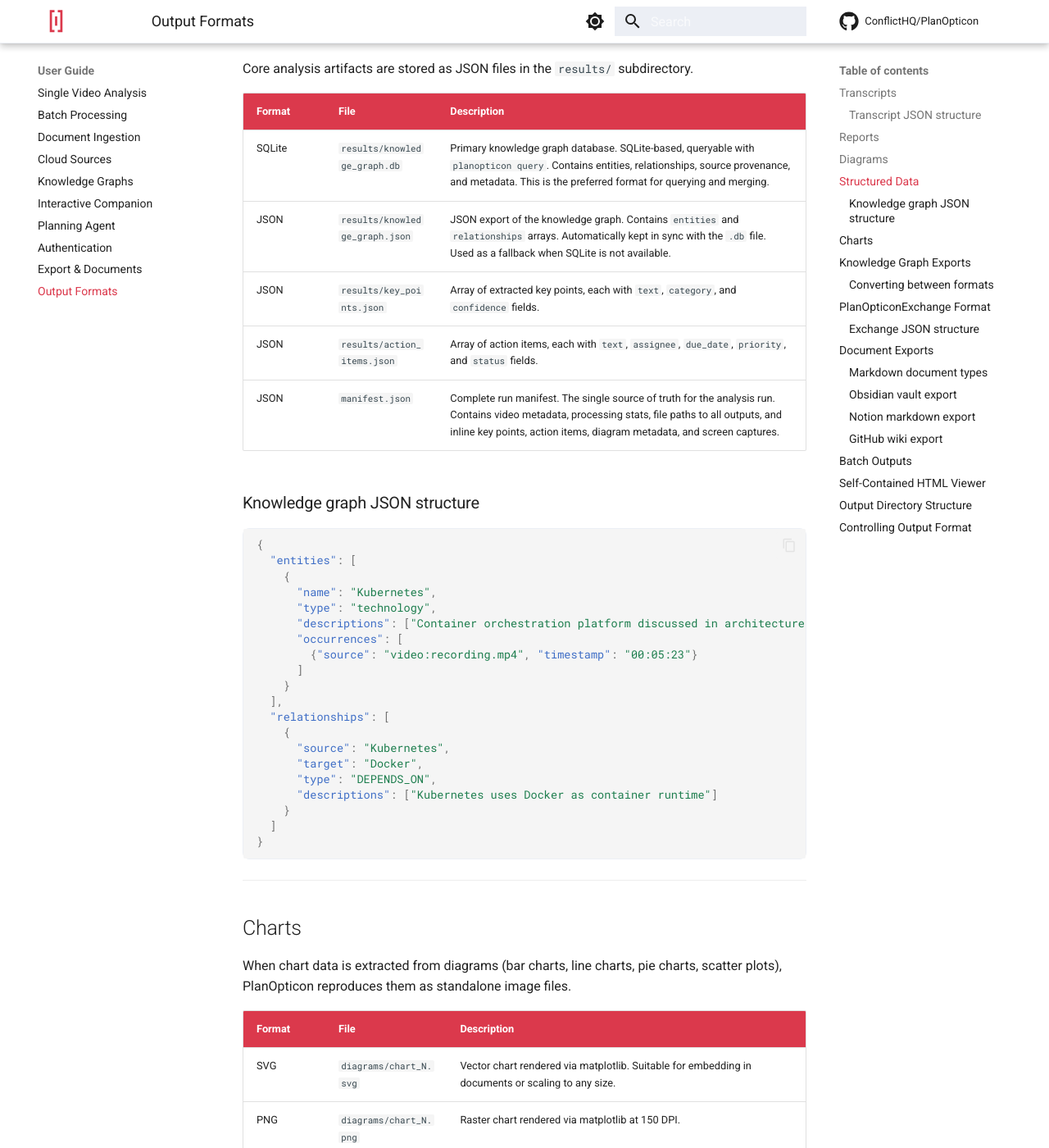
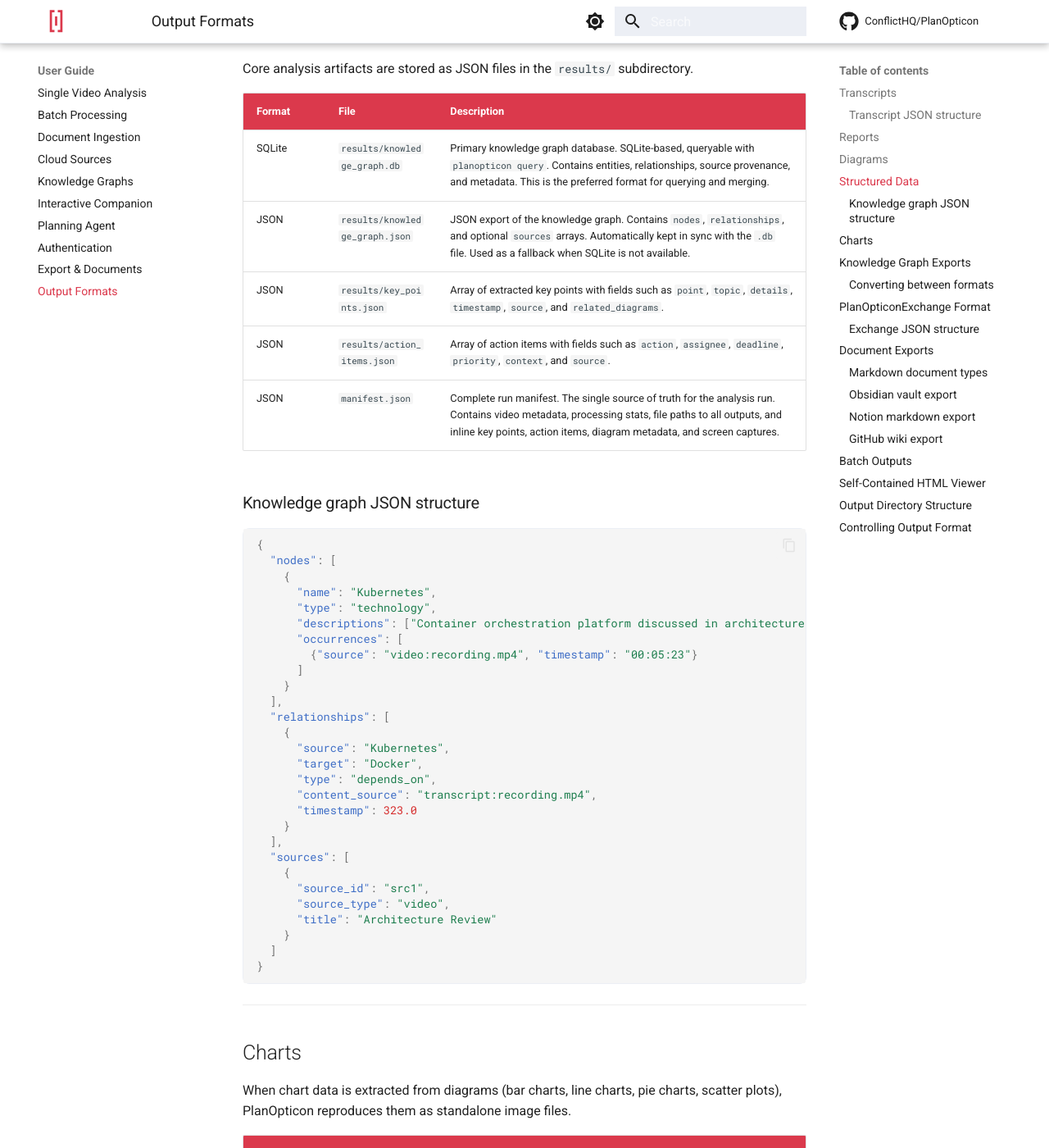
Before and after one commit to ConflictHQ/PlanOpticon, an MkDocs documentation site: the page built from docs/guide/output-formats.md, in a window 1280 px wide and 1400 px high, scrolled down 2371 px. Shown: the whole window at 82% size. Built offline with MkDocs 1.6.1 and Material for MkDocs 9.7.7, drawn with Linux system fonts in a browser that asks for light colours; comment, search, counter and statistics services are not loaded; some of the changed text lies outside the part shown.

Commit message:
Sync batch output docs with shipped manifest layout
Closes #128

````diff
--- a/docs/guide/output-formats.md
+++ b/docs/guide/output-formats.md
@@ -70,16 +70,16 @@
 | Format | File | Description |
 |--------|------|-------------|
 | SQLite | `results/knowledge_graph.db` | Primary knowledge graph database. SQLite-based, queryable with `planopticon query`. Contains entities, relationships, source provenance, and metadata. This is the preferred format for querying and merging. |
-| JSON | `results/knowledge_graph.json` | JSON export of the knowledge graph. Contains `entities` and `relationships` arrays. Automatically kept in sync with the `.db` file. Used as a fallback when SQLite is not available. |
-| JSON | `results/key_points.json` | Array of extracted key points, each with `text`, `category`, and `confidence` fields. |
-| JSON | `results/action_items.json` | Array of action items, each with `text`, `assignee`, `due_date`, `priority`, and `status` fields. |
+| JSON | `results/knowledge_graph.json` | JSON export of the knowledge graph. Contains `nodes`, `relationships`, and optional `sources` arrays. Automatically kept in sync with the `.db` file. Used as a fallback when SQLite is not available. |
+| JSON | `results/key_points.json` | Array of extracted key points with fields such as `point`, `topic`, `details`, `timestamp`, `source`, and `related_diagrams`. |
+| JSON | `results/action_items.json` | Array of action items with fields such as `action`, `assignee`, `deadline`, `priority`, `context`, and `source`. |
 | JSON | `manifest.json` | Complete run manifest. The single source of truth for the analysis run. Contains video metadata, processing stats, file paths to all outputs, and inline key points, action items, diagram metadata, and screen captures. |
 
 ### Knowledge graph JSON structure
 
 ```json
 {
-  "entities": [
+  "nodes": [
     {
       "name": "Kubernetes",
       "type": "technology",
@@ -93,8 +93,16 @@
     {
       "source": "Kubernetes",
       "target": "Docker",
-      "type": "DEPENDS_ON",
-      "descriptions": ["Kubernetes uses Docker as container runtime"]
+      "type": "depends_on",
+      "content_source": "transcript:recording.mp4",
+      "timestamp": 323.0
+    }
+  ],
+  "sources": [
+    {
+      "source_id": "src1",
+      "source_type": "video",
+      "title": "Architecture Review"
     }
   ]
 }
--- a/pyproject.toml
+++ b/pyproject.toml
@@ -4,7 +4,7 @@
 
 [project]
 name = "planopticon"
-version = "0.5.0"
+version = "0.6.0"
 description = "AI-powered video analysis and knowledge extraction tool"
 readme = "README.md"
 license = "MIT"
````
Also changed, not shown: other parts of docs/guide/output-formats.md (+2 -2 lines), CHANGELOG.md (+9 -0 lines), docs/architecture/pipeline.md (+1 -1 lines), docs/faq.md (+1 -1 lines), docs/guide/batch.md (+2 -2 lines), 2 other files.
